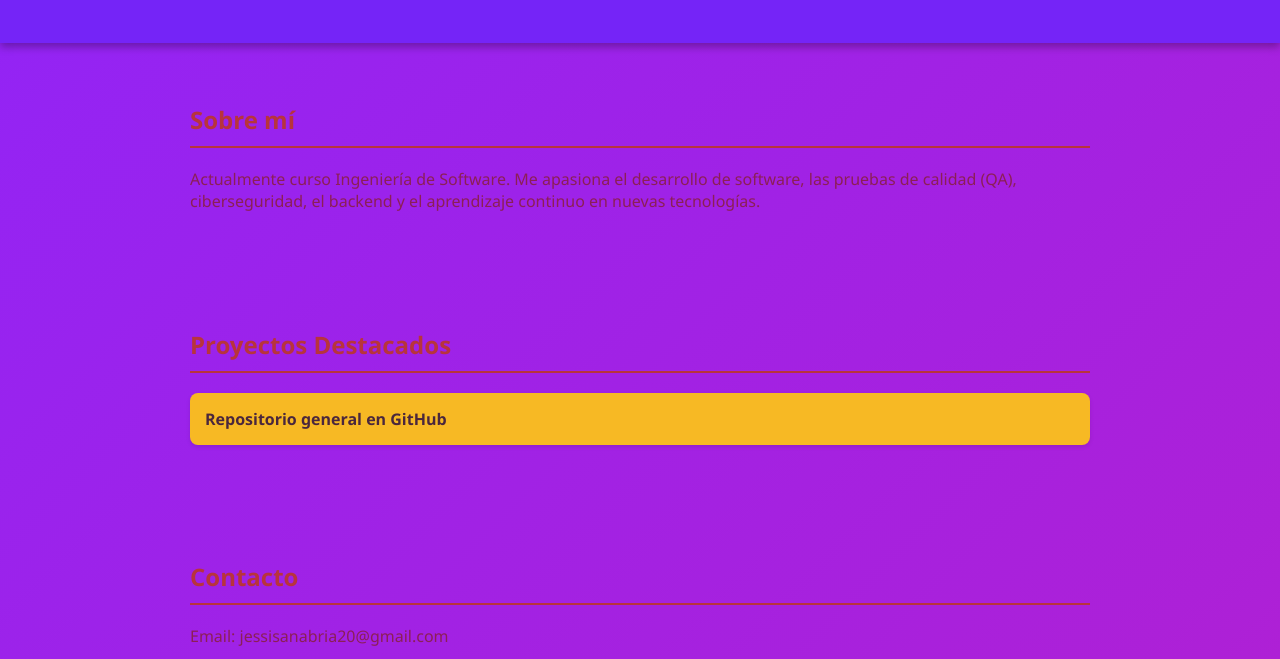
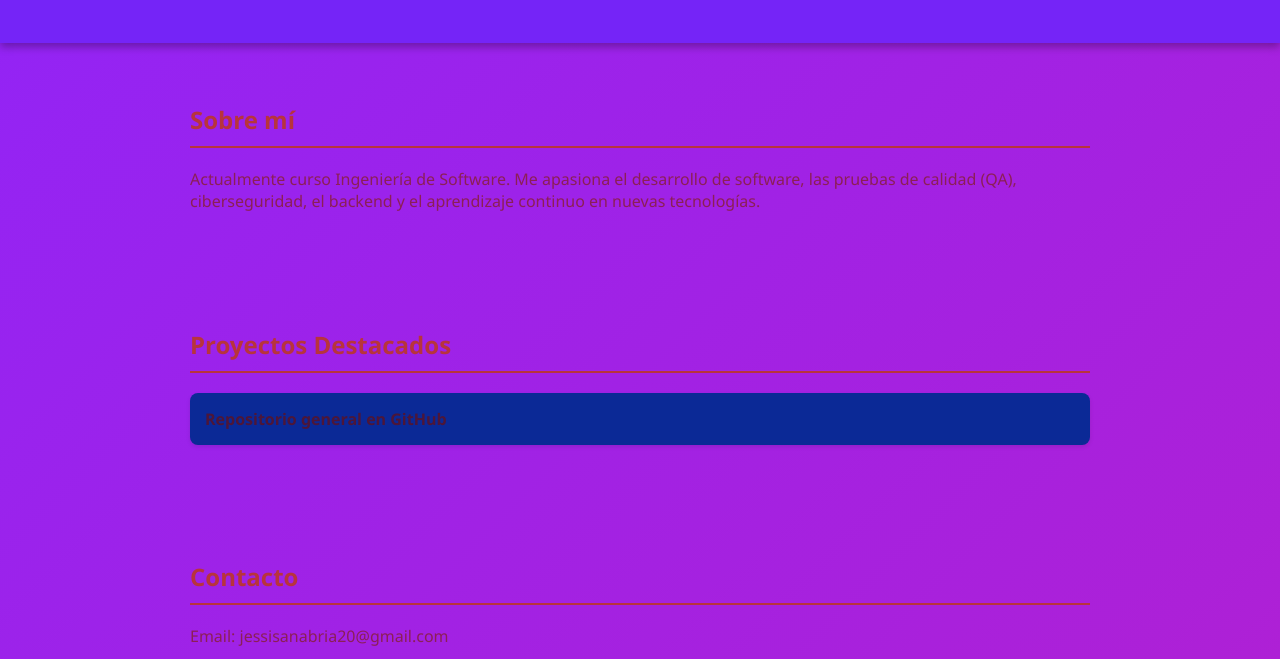
Before and after one commit to JessiSan7221/JessiSan7221, a plain HTML site: page index.html in a window 1280 px wide. Shown: the part 141-800 px from the top of the page. Drawn offline with Linux system fonts and the light colour scheme.

Commit message:
Update index.html

```diff
--- a/index.html
+++ b/index.html
@@ -33,7 +33,7 @@
       padding: 0;
     }
     li {
-      background-color: #f7b924;
+      background-color: #0b2996;
       margin: 10px 0;
       padding: 15px;
       border-radius: 8px;
@@ -41,7 +41,7 @@
     }
     a {
       text-decoration: none;
-      color: #4a273d;
+      color: #4d1638;
       font-weight: bold;
     }
     footer {
```
